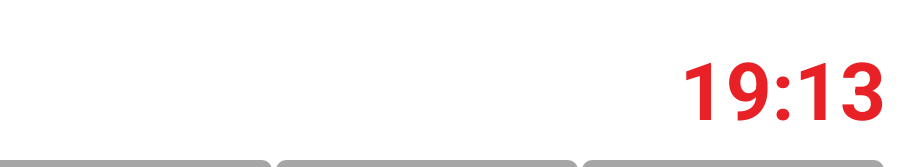
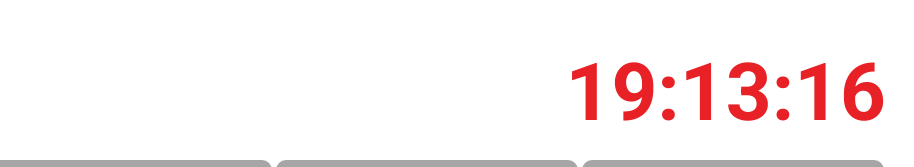
Before and after one commit to MJHeijster/TeslaNexus, a plain HTML site: page index.html in a window 1280 px wide. Shown: the top 167 px of the page, 366-1280 px from the left. Drawn offline with Linux system fonts and the light colour scheme.

Commit message:
Add seconds

```diff
--- a/index.html
+++ b/index.html
@@ -102,7 +102,7 @@
   <script>
     function updateTime() {
       const now = new Date();
-      const timeString = now.toLocaleTimeString([], { hour: '2-digit', minute: '2-digit', hour12: false });
+      const timeString = now.toLocaleTimeString([], { hour: '2-digit', minute: '2-digit', second: '2-digit', hour12: false });
       document.querySelector('.time').textContent = timeString;
     }
 
```
